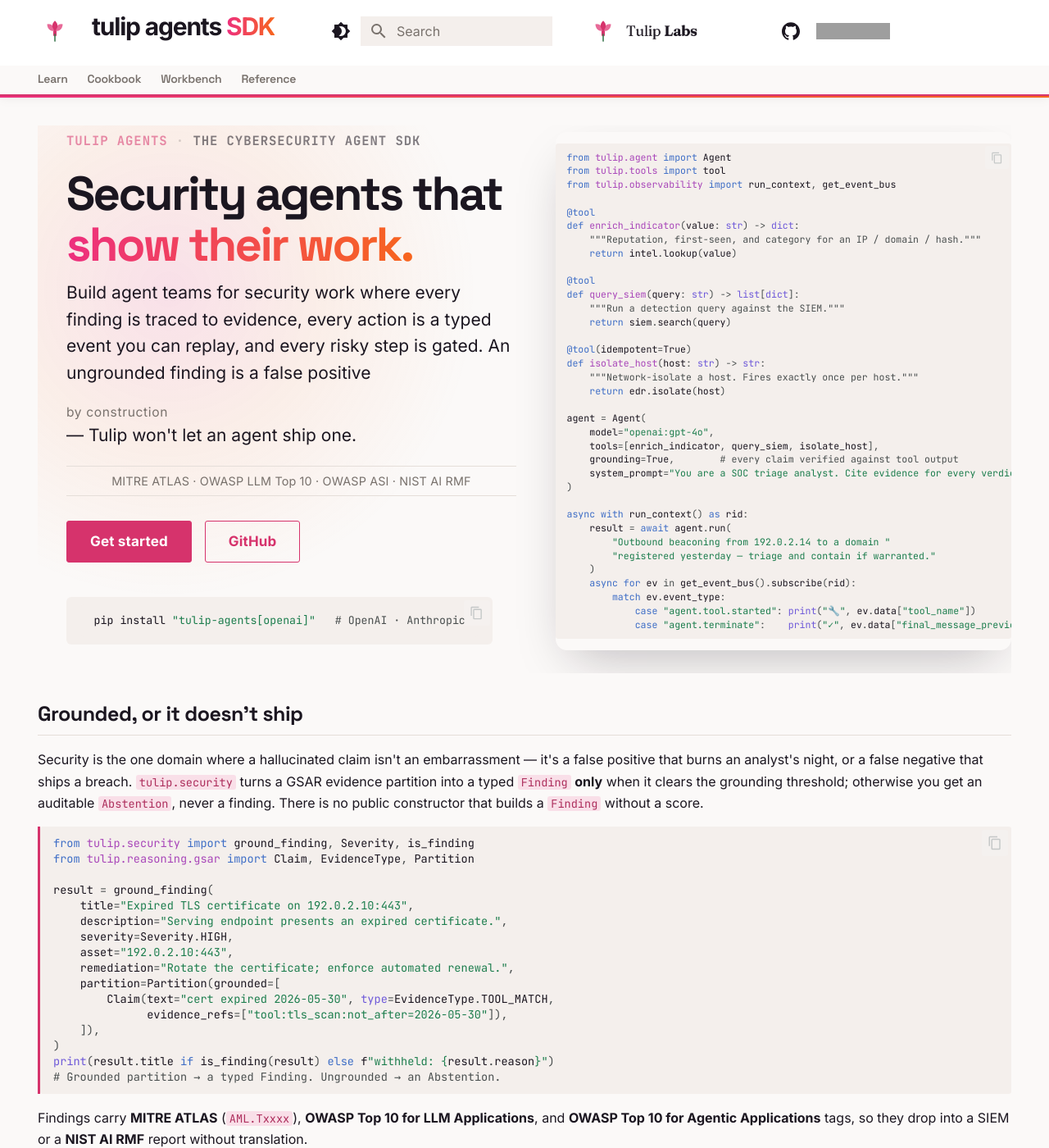
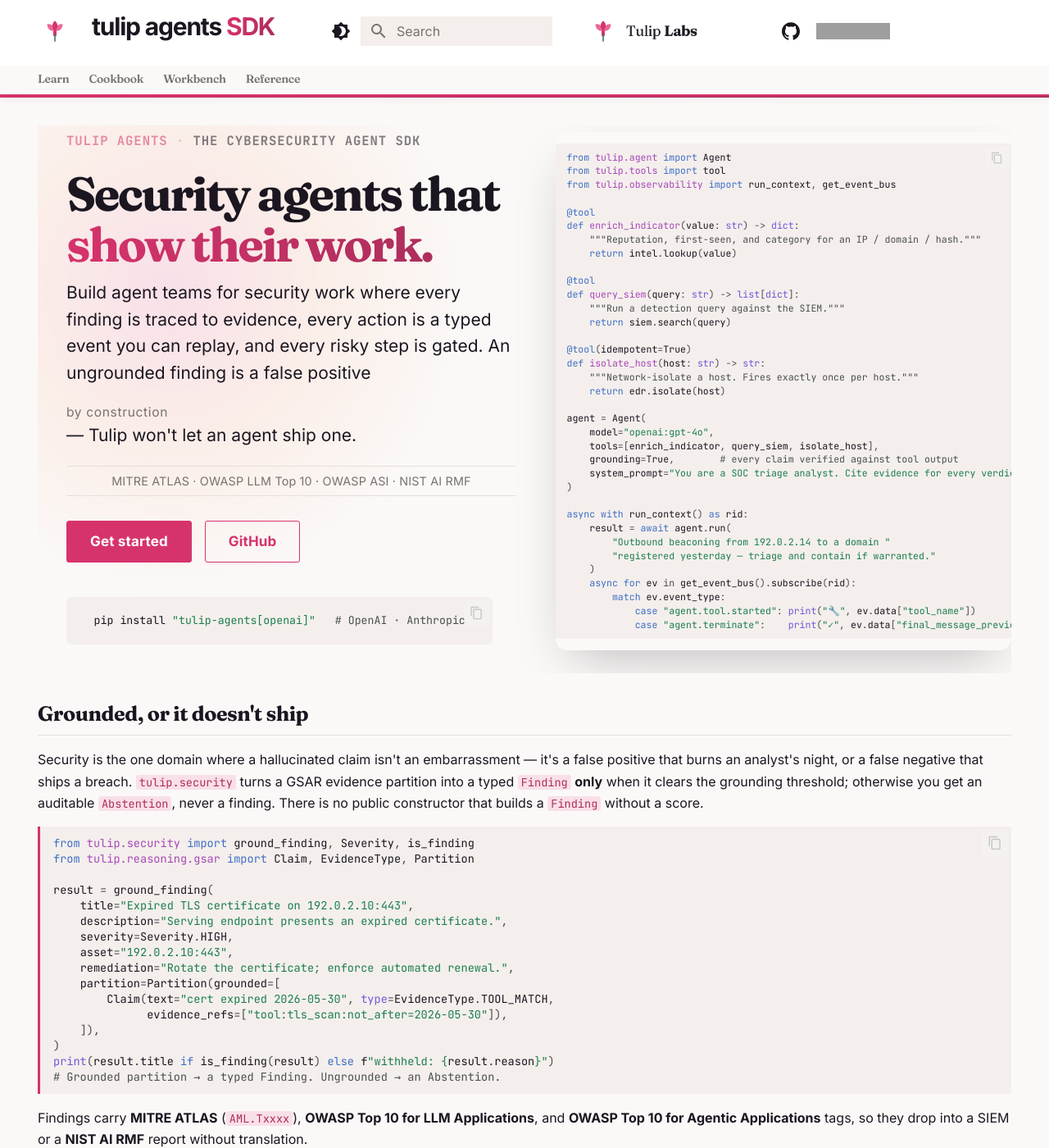
Before and after one commit to tuliplabs-ai/docs, an MkDocs documentation site: the page built from docs/index.md, in a window 1280 px wide and 1400 px high. Shown: the whole window at 82% size. Built offline with MkDocs 1.6.1 and Material for MkDocs 9.7.7, drawn with Linux system fonts in a browser that asks for light colours; grey boxes are pictures that could not be loaded.

Commit message:
docs: harmonize branding with tuliplabs.ai — Fraunces + drop the orange
Match the company site's brand: swap the display/heading font from Space
Grotesk to Fraunces (the lab site's serif), and replace the pink->orange
--tulip-grad with a red-only gradient (#D6336C -> #AD2E5C) so the hero
accent, the header 'SDK' text, and card borders use the brand red. The
palette (#D6336C / #FBF9F8 / #1B1620) was already shared; this removes the
last orange outlier and unifies the typography.

```diff
--- a/docs/stylesheets/tulip.css
+++ b/docs/stylesheets/tulip.css
@@ -1369,7 +1369,7 @@
    Dark:  deep header. Pink->orange gradient as a thin hairline + the
    logo + accents; tulip-rose links/CTAs, warm-orange hover.
    =================================================================== */
-:root { --tulip-grad: linear-gradient(90deg, #ED2F7E 0%, #F7651E 100%); }
+:root { --tulip-grad: linear-gradient(90deg, #D6336C 0%, #AD2E5C 100%); }
 
 /* ---- Light scheme: white header, ink text/icons ---- */
 [data-md-color-scheme="default"] {
@@ -1426,7 +1426,7 @@
    (mark + gradient headline + CTAs, code in a card below), and
    bordered hover-lift feature cards.
    =================================================================== */
-:root { --tulip-display: "Space Grotesk", "Inter", system-ui, -apple-system, sans-serif; }
+:root { --tulip-display: "Fraunces", Georgia, "Times New Roman", serif; }
 
 /* Display font on headings, hero, header wordmark, tabs, footer brand. */
 .md-typeset h1, .md-typeset h2, .md-typeset h3,
--- a/mkdocs.yml
+++ b/mkdocs.yml
@@ -51,7 +51,7 @@
   - search.suggest
 
 extra_css:
-- https://fonts.googleapis.com/css2?family=Space+Grotesk:wght@500;600;700&display=swap
+- https://fonts.googleapis.com/css2?family=Fraunces:opsz,wght@9..144,400..700&display=swap
 - stylesheets/tulip.css
 
 extra_javascript:
```
